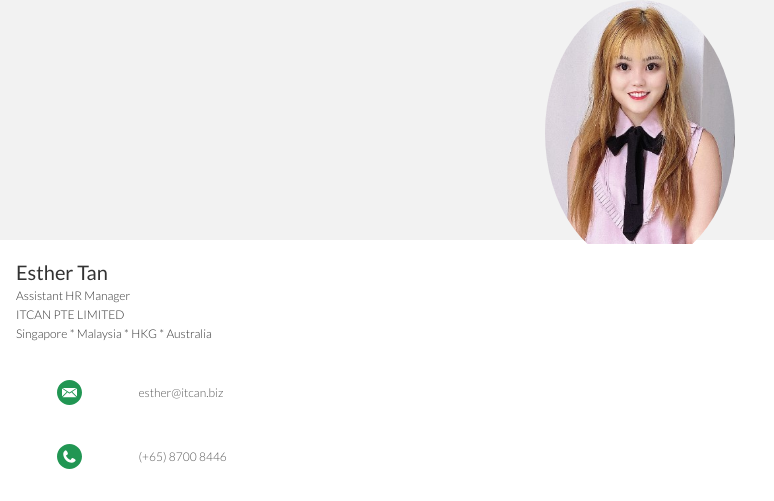
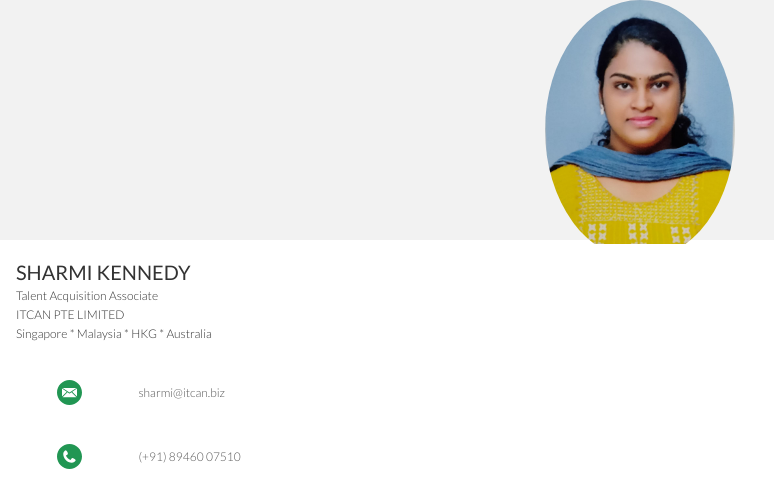
Before and after one commit to ITCANNAMECARD/SHARMI, a plain HTML site: page index.html in a window 1280 px wide. Shown: the top 501 px of the page, 0-774 px from the left. Drawn offline with Linux system fonts and the light colour scheme; a web font is replaced by a local one.

Commit message:
Update index.html

```diff
--- a/index.html
+++ b/index.html
@@ -14,7 +14,7 @@
 			<div class="row">
 				<div class="col"></div>
 				<div class="col is-5">
-					<img class="profile-pic" src="ESTHER.jpg" alt="Profile Picture">
+					<img class="profile-pic" src="SHARMI.jpeg" alt="Profile Picture">
 				</div>
 				<div class="col"></div>
 			</div>
@@ -25,8 +25,8 @@
 		<div class="container">
 			<div class="row name-title-company">
 				<div class="col is-6">
-					<p class="text-name">Esther Tan</p>
-					<p class="text-title-company">Assistant HR Manager</p>
+					<p class="text-name">SHARMI KENNEDY</p>
+					<p class="text-title-company">Talent Acquisition Associate</p>
 					<p class="text-title-company">ITCAN PTE LIMITED</p>
 					<p class="text-title-company">Singapore	*	Malaysia	*	HKG	*	Australia
 				</div>
@@ -38,14 +38,14 @@
 	</section>
 
 	<section class="bg-color-white secondary-info">
-		<a href="mailto:esther@itcan.biz">
+		<a href="mailto:sharmi@itcan.biz">
 			<div class="container">
 				<div class="row detail">
 					<div class="col">
 						<img src="assets/icon-email.svg" alt="Email Icon"">
 					</div>
 					<div class="col is-8">
-						<p class="text-detail">esther@itcan.biz</p>
+						<p class="text-detail">sharmi@itcan.biz</p>
 					</div>
 					<div class="col">
 						<img src="assets/right-arrow.svg" alt="Right Arrow" height="50%" width="40%">
@@ -56,14 +56,14 @@
 	</section>
 
 	<section class="bg-color-white secondary-info">
-		<a href="tel:+6587008446">
+		<a href="tel:+918946007510">
 			<div class="container">
 				<div class="row detail">
 					<div class="col">
 						<img src="assets/icon-phone.svg" alt="Phone Icon"">
 					</div>
 					<div class="col is-8">
-						<p class="text-detail">(+65) 8700 8446</p>
+						<p class="text-detail">(+91) 89460 07510</p>
 					</div>
 					<div class="col">
 						<img src="assets/right-arrow.svg" alt="Right Arrow" height="50%" width="40%">
```
